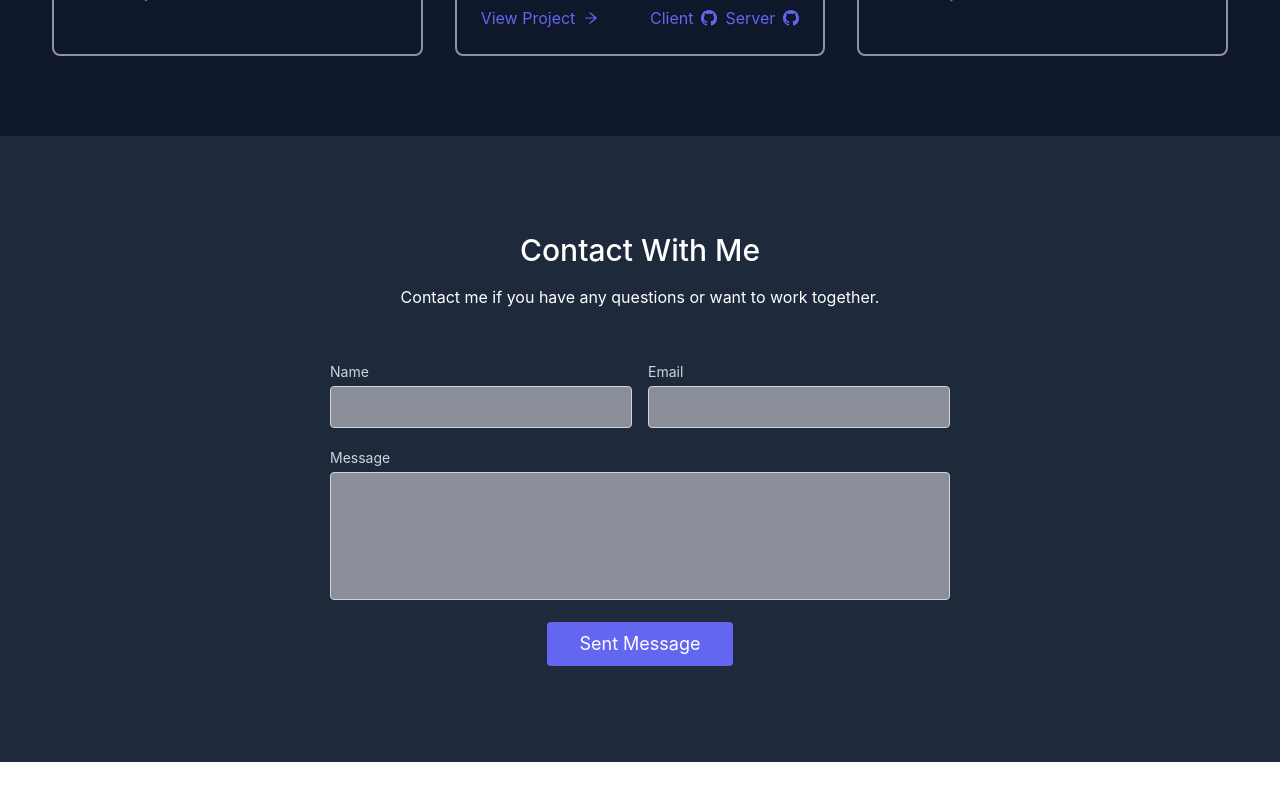
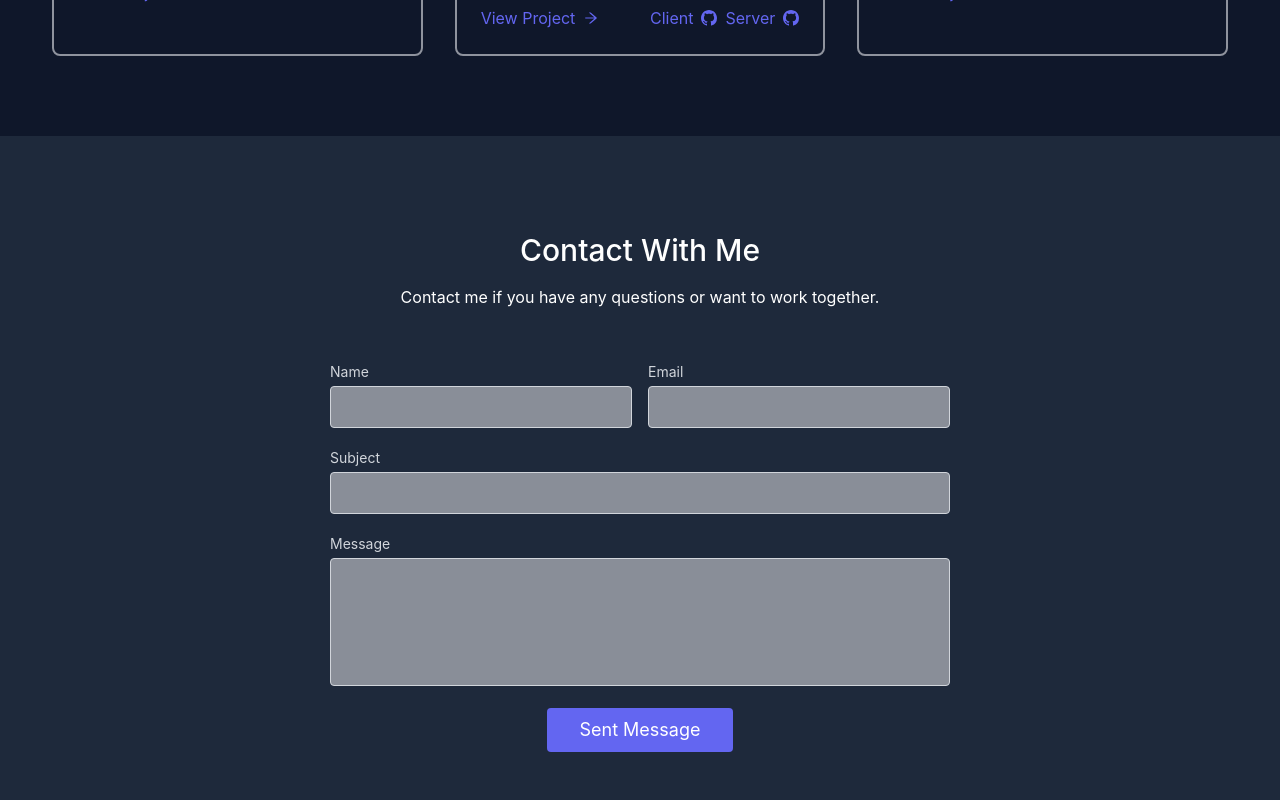
Before and after one commit to SyedMonir/syed-monir, a React (Create React App) app: page / in a window 1280 px wide. Shown: the part 690-1490 px from the top of the page. Before the commit the page ends 1452 px from the top, so only its background shows below. Built offline with nearby package versions, Linux system fonts and the light colour scheme.

Commit message:
functionality added with sweet alert

```diff
--- a/package.json
+++ b/package.json
@@ -11,6 +11,7 @@
     "react-dom": "^18.1.0",
     "react-icons": "^4.4.0",
     "react-scripts": "5.0.1",
+    "sweetalert2": "^11.4.17",
     "web-vitals": "^2.1.4"
   },
   "scripts": {
--- a/src/Pages/Contact.js
+++ b/src/Pages/Contact.js
@@ -1,5 +1,6 @@
 import React, { useRef } from 'react';
 import emailjs from '@emailjs/browser';
+import Swal from 'sweetalert2';
 
 const Contact = () => {
   const form = useRef();
@@ -7,6 +8,15 @@ const Contact = () => {
   const sendEmail = (e) => {
     e.preventDefault();
 
+    Swal.fire({
+      title: 'Are you sure?',
+      icon: 'warning',
+      showCancelButton: true,
+      confirmButtonColor: '#3085d6',
+      cancelButtonColor: '#d33',
+      confirmButtonText: 'Yes, Send it!',
+    }).then((result) => {
+      if (result.isConfirmed) {
         emailjs
           .sendForm(
             'service_a885eem',
@@ -16,12 +26,23 @@ const Contact = () => {
           )
           .then(
             (result) => {
-          console.log(result);
+              //   console.log(result);
+              if (result.status === 200) {
+                Swal.fire({
+                  title: 'Success!',
+                  text: 'Your message has been sent.',
+                  icon: 'success',
+                  confirmButtonText: 'OK',
+                });
+                e.target.reset();
+              }
             },
             (error) => {
               console.log(error.text);
             }
           );
+      }
+    });
   };
   return (
     <>
@@ -73,6 +94,22 @@ const Contact = () => {
                 <div className="p-2 w-full">
                   <div className="relative">
                     <label
+                      htmlFor="subject"
+                      className="leading-7 text-sm text-gray-300"
+                    >
+                      Subject
+                    </label>
+                    <input
+                      type="text"
+                      id="subject"
+                      name="subject"
+                      className="w-full bg-gray-100 bg-opacity-50 rounded border border-gray-300 focus:border-indigo-500 focus:bg-white focus:ring-2 focus:ring-indigo-200 text-base outline-none text-gray-700 py-1 px-3 leading-8 transition-colors duration-200 ease-in-out"
+                    />
+                  </div>
+                </div>
+                <div className="p-2 w-full">
+                  <div className="relative">
+                    <label
                       htmlFor="message"
                       className="leading-7 text-sm text-gray-300"
                     >
```
Also changed, not shown: 1 other file (tests, documents, lock files or other folders). Lines whose indentation alone changed are shown as unchanged.
